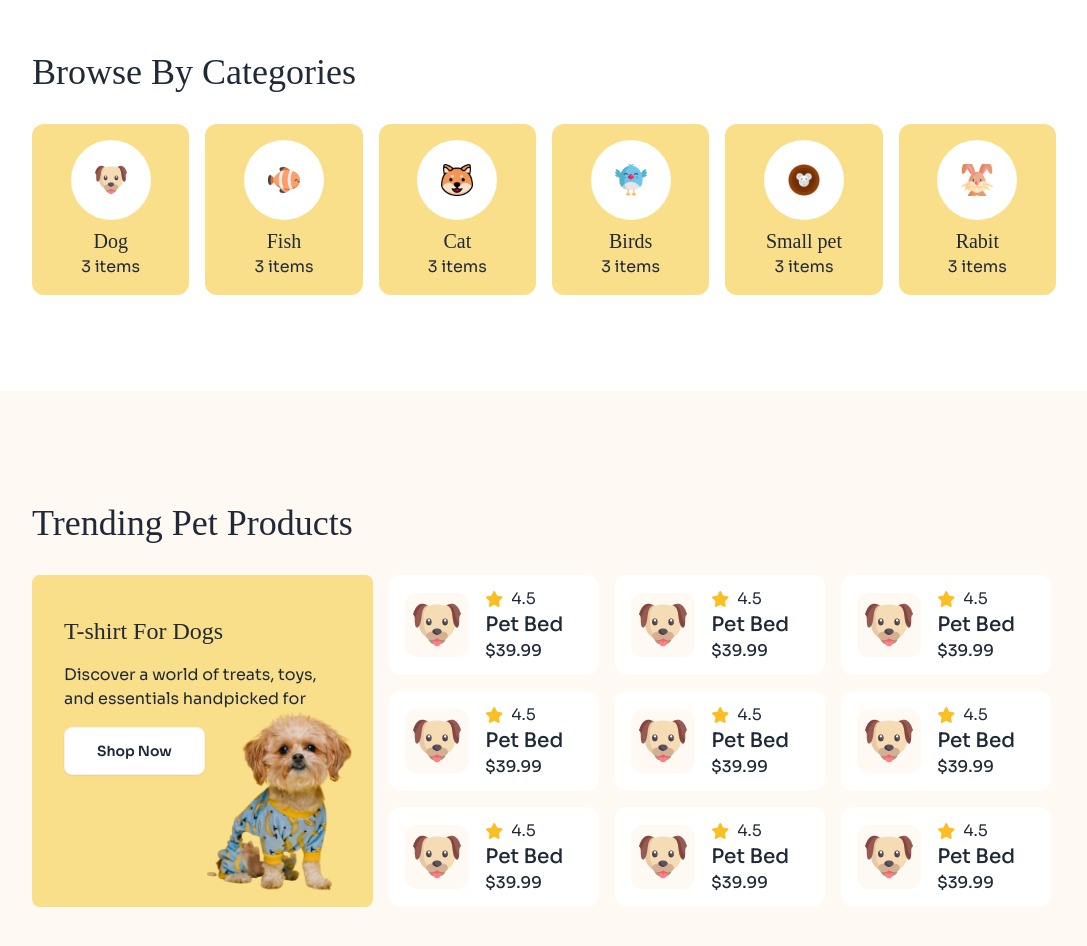
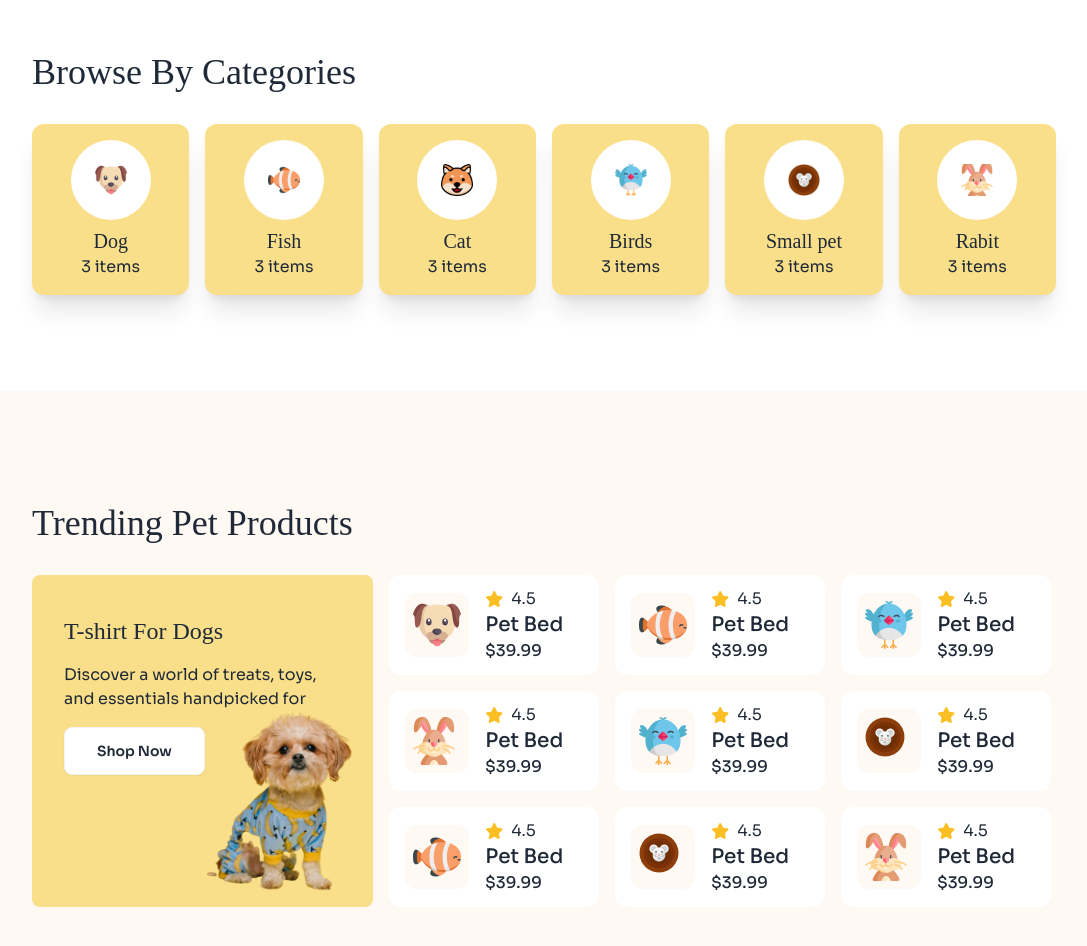
Before and after one commit to ayasha-khatun/assingment-three, a plain HTML site: page index.html in a window 1280 px wide. Shown: the part 1760-2706 px from the top of the page, without its empty margins (96-1183 px from the left). Drawn offline with nearby package versions, Linux system fonts and the light colour scheme; a web font is replaced by a local one.

Commit message:
animation added

```diff
--- a/index.html
+++ b/index.html
@@ -94,15 +94,15 @@
         </nav>
 
         <div class="max-w-screen-lg mx-auto h-screen bg-[url('/c1-assets/cat-big.png')] bg-contain bg-no-repeat bg-bottom space-y-4 overflow-hidden px-4 lg:px-0">
-           <h1 class="font-adlam text-3xl lg:text-5xl font-text-primary font-normal pt-8 lg:pt-16">Pamper Your Pet, <br> Because They Deserve <br> the Bes</h1>
+           <h1 class="font-adlam text-3xl lg:text-5xl font-text-primary font-normal pt-8 lg:pt-16">Pamper Your Pet, <br> Because They Deserve<br> the Bes</h1>
            <p class="font-text-secondary text-sm lg:text-xl w-3/4 md:w-2/4 lg:w-2/4">Discover a world of treats, toys, and essentials handpicked for your furry friends. Shop now and make tails wag with joy!</p>
-           <button class="btn bg-secondary-bg px-8">Find a pet</button>
+           <button class="btn bg-secondary-bg px-8 animate-bounce">Find a pet</button>
         </div>
     </header>
 
     <!-- main section -->
     <main>
-      <!-- trending section -->
+      <!-- Extra section -->
       <section class="bg-primary-bg mt-10 lg:mt-16 px-4 lg:px-0">
         <div class="max-w-screen-lg mx-auto py-20 lg:py-28">
          <h1 class="font-adlam text-2xl lg:text-4xl font-text-primary font-normal pb-8">Successful Pet Adoptions</h1>
@@ -139,7 +139,7 @@
           <div class="card bg-base-100 shadow-xl">
             <figure>
               <img
-                src="c1-assets/pet3.jpgg"
+                src="c1-assets/pet3.jpg"
                 alt="Shoes" />
             </figure>
             <div class="card-body space-y-2">
@@ -159,7 +159,7 @@
          <h1 class="font-adlam text-2xl lg:text-4xl font-text-primary font-normal">Browse By Categories</h1>
          <div class="grid grid-cols-2 md:grid-cols-3 lg:grid-cols-6 gap-4 py-8">
           <!-- card one -->
-          <div class="bg-card-bg text-center p-4 rounded-xl overflow-hidden">
+          <div class="bg-card-bg text-center p-4 rounded-xl shadow-xl overflow-hidden">
             <div class="avatar">
               <div class="w-20 rounded-full bg-white p-6 items-center">
                 <img src="c1-assets/dog-cartoon.png" />
@@ -169,7 +169,7 @@
             <p class="font-text-secondary text-base">3 items</p>
           </div>
           <!-- card two -->
-          <div class="bg-card-bg text-center p-4 rounded-xl overflow-hidden">
+          <div class="bg-card-bg text-center p-4 rounded-xl shadow-xl overflow-hidden">
             <div class="avatar">
               <div class="w-20 rounded-full bg-white p-6 items-center">
                 <img src="c1-assets/fish-cartoon.png" />
@@ -179,7 +179,7 @@
             <p class="font-text-secondary text-base rounded-xl">3 items</p>
           </div>
           <!-- card three -->
-          <div class="bg-card-bg text-center p-4 rounded-xl overflow-hidden">
+          <div class="bg-card-bg text-center p-4 rounded-xl shadow-xl overflow-hidden">
             <div class="avatar">
               <div class="w-20 rounded-full bg-white p-6 items-center">
                 <img src="c1-assets/cat-cartoon.png" />
@@ -189,7 +189,7 @@
             <p class="font-text-secondary text-base rounded-xl">3 items</p>
           </div>
           <!-- card four -->
-          <div class="bg-card-bg text-center p-4 rounded-xl overflow-hidden">
+          <div class="bg-card-bg text-center p-4 rounded-xl shadow-xl overflow-hidden">
             <div class="avatar">
               <div class="w-20 rounded-full bg-white p-6 items-center">
                 <img src="c1-assets/bird-cartoon.png" />
@@ -199,7 +199,7 @@
             <p class="font-text-secondary text-base rounded-xl">3 items</p>
           </div>
           <!-- card five -->
-          <div class="bg-card-bg text-center p-4 rounded-xl overflow-hidden">
+          <div class="bg-card-bg text-center p-4 rounded-xl shadow-xl overflow-hidden">
             <div class="avatar">
               <div class="w-20 rounded-full bg-white p-6 items-center">
                 <img src="c1-assets/mouse-cartoon.png" />
@@ -209,7 +209,7 @@
             <p class="font-text-secondary text-base rounded-xl">3 items</p>
           </div>
           <!-- card six -->
-          <div class="bg-card-bg text-center p-4 rounded-xl overflow-hidden">
+          <div class="bg-card-bg text-center p-4 rounded-xl shadow-xl overflow-hidden">
             <div class="avatar">
               <div class="w-20 rounded-full bg-white p-6 items-center">
                 <img src="c1-assets/rabbit-cartoon.png" />
@@ -251,7 +251,7 @@
               <!--grid two -->
               <div class="flex bg-white gap-4 rounded-xl h-[100px] items-center pl-4">
                 <div class="bg-primary-bg rounded-xl w-16 h-16">
-                  <img src="c1-assets/dog-cartoon.png" alt="" class="pt-2 pl-2">
+                  <img src="c1-assets/fish-cartoon.png" alt="" class="pt-2 pl-2">
                 </div>
                 <div>
                  <div class="flex items-center gap-2">
@@ -265,7 +265,7 @@
               <!--grid three-->
               <div class="flex bg-white gap-4 rounded-xl h-[100px] items-center pl-4">
                 <div class="bg-primary-bg rounded-xl w-16 h-16">
-                  <img src="c1-assets/dog-cartoon.png" alt="" class="pt-2 pl-2">
+                  <img src="c1-assets/bird-cartoon.png" alt="" class="pt-2 pl-2">
                 </div>
                 <div>
                  <div class="flex items-center gap-2">
@@ -279,7 +279,7 @@
               <!--grid four-->
               <div class="flex bg-white gap-4 rounded-xl h-[100px] items-center pl-4">
                 <div class="bg-primary-bg rounded-xl w-16 h-16">
-                  <img src="c1-assets/dog-cartoon.png" alt="" class="pt-2 pl-2">
+                  <img src="c1-assets/rabbit-cartoon.png" alt="" class="pt-2 pl-2">
                 </div>
                 <div>
                  <div class="flex items-center gap-2">
@@ -293,7 +293,7 @@
               <!--grid five -->
               <div class="flex bg-white gap-4 rounded-xl h-[100px] items-center pl-4">
                 <div class="bg-primary-bg rounded-xl w-16 h-16">
-                  <img src="c1-assets/dog-cartoon.png" alt="" class="pt-2 pl-2">
+                  <img src="c1-assets/bird-cartoon.png" alt="" class="pt-2 pl-2">
                 </div>
                 <div>
                  <div class="flex items-center gap-2">
@@ -307,7 +307,7 @@
               <!--grid six-->
               <div class="flex bg-white gap-4 rounded-xl h-[100px] items-center pl-4">
                 <div class="bg-primary-bg rounded-xl w-16 h-16">
-                  <img src="c1-assets/dog-cartoon.png" alt="" class="pt-2 pl-2">
+                  <img src="c1-assets/mouse-cartoon.png" alt="" class="pt-2 pl-2">
                 </div>
                 <div>
                  <div class="flex items-center gap-2">
@@ -321,7 +321,7 @@
               <!--grid seven -->
               <div class="flex bg-white gap-4 rounded-xl h-[100px] items-center pl-4">
                 <div class="bg-primary-bg rounded-xl w-16 h-16">
-                  <img src="c1-assets/dog-cartoon.png" alt="" class="pt-2 pl-2">
+                  <img src="c1-assets/fish-cartoon.png" alt="" class="pt-2 pl-2">
                 </div>
                 <div>
                  <div class="flex items-center gap-2">
@@ -335,7 +335,7 @@
               <!--grid eight -->
               <div class="flex bg-white gap-4 rounded-xl h-[100px] items-center pl-4">
                 <div class="bg-primary-bg rounded-xl w-16 h-16">
-                  <img src="c1-assets/dog-cartoon.png" alt="" class="pt-2 pl-2">
+                  <img src="c1-assets/mouse-cartoon.png" alt="" class="pt-2 pl-2">
                 </div>
                 <div>
                  <div class="flex items-center gap-2">
@@ -349,7 +349,7 @@
               <!--grid nine-->
               <div class="flex bg-white gap-4 rounded-xl h-[100px] items-center pl-4">
                 <div class="bg-primary-bg rounded-xl w-16 h-16">
-                  <img src="c1-assets/dog-cartoon.png" alt="" class="pt-2 pl-2">
+                  <img src="c1-assets/rabbit-cartoon.png" alt="" class="pt-2 pl-2">
                 </div>
                 <div>
                  <div class="flex items-center gap-2">
@@ -366,18 +366,18 @@
         </div>
       </section>
 
-
+      <!-- price section -->
       <section class="max-w-screen-lg mx-auto pt-20 lg:pt-28 px-4 lg:px-0">
           <h1 class="font-adlam text-2xl lg:text-4xl font-text-primary font-normal">Everyday low Price</h1>
           <div class="flex flex-col lg:flex-row pt-8 pb-20 gap-8 ">
             <div class="flex lg:flex-1 justify-between  bg-gradient-to-r from-pink-200 to-blue-200 rounded-xl space-y-2 h-[300px] lg:h-[400px]">
-              <div class="py-12 lg:py-24 px-12">
+              <div class="py-8 lg:py-24 px-12">
                 <p class="text-xl font-normal hidden lg:block">Under Price</p>
                 <h1 class="font-adlam text-xl lg:text-3xl font-normal">Pet Grooming Mitt</h1>
                 <h3 class="font-adlam hidden lg:block text-2xl font-normal text-white">(Easy Hair Removal)</h3>
                 <h1 class="font-adlam text-2xl lg:text-4xl font-normal">$7.99</h1>
               </div>
-              <div class="w-[200px] lg:w-[300px]">
+              <div class="w-[250px] lg:w-[300px]">
                 <img src="c1-assets/cute-dog-mid.png" alt="">
               </div>
             </div>
```
